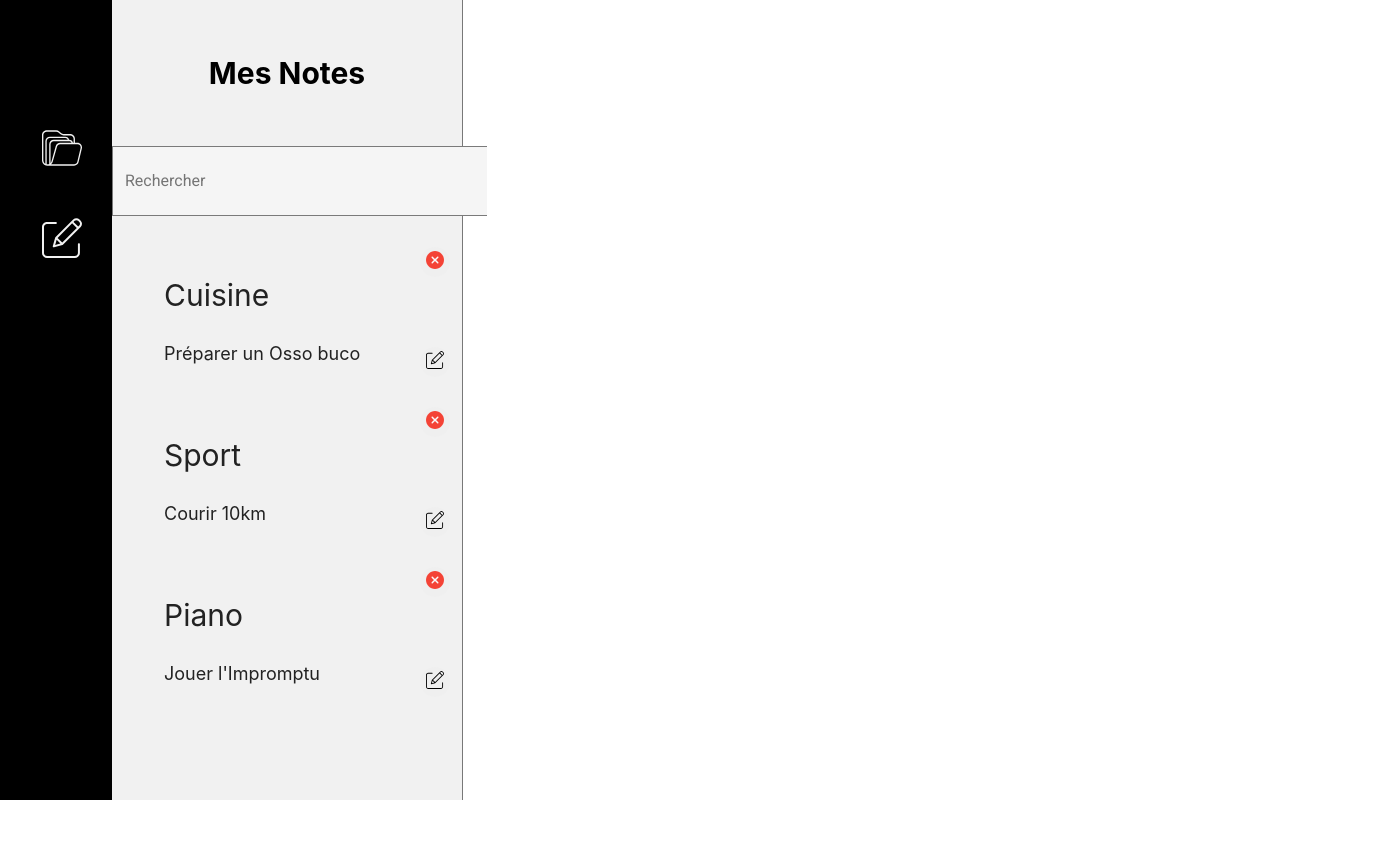
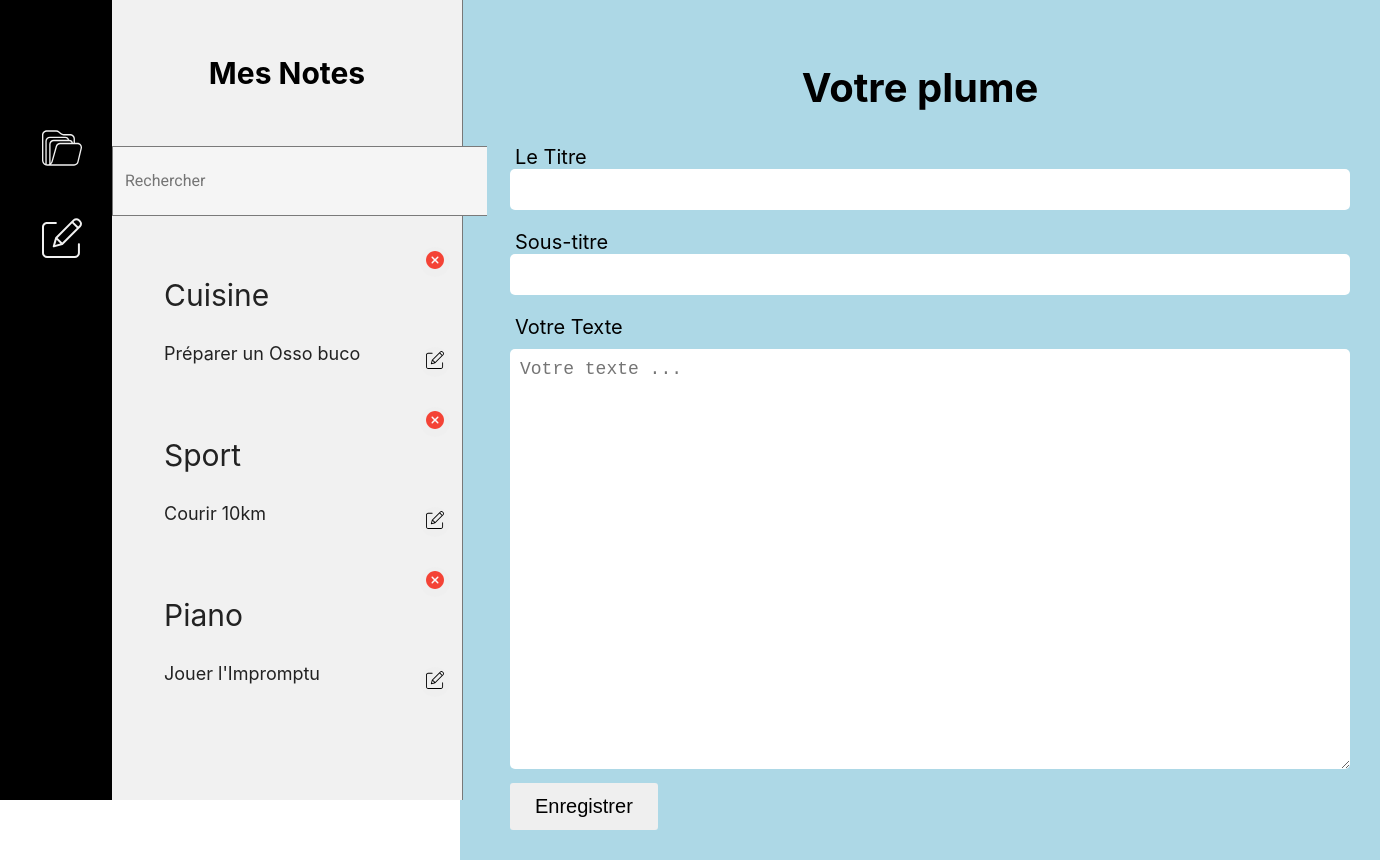
Before and after one commit to H4ltor/react-project, a React (Create React App) app: page /edit in a window 1280 px wide. Shown: the whole page, 1380 px wide, since content can reach past the window. Before the commit the page ends 800 px from the top, so only its background shows below. Built offline with nearby package versions, Linux system fonts and the light colour scheme.

Commit message:
feat: Main area form

```diff
--- a/src/App.js
+++ b/src/App.js
@@ -1,17 +1,22 @@
-import logo from './logo.svg';
 import React from "react";
 import Sidebar from './Components/Sidebar/Sidebar'
-import {BrowserRouter as Router, Switch, Route, Link} from 'react-router-dom'
-import './App.css';
+import MainArea from './Components/MainArea/MainArea'
+// import ListNotes from './Components/ListNotes/ListNotes'
+import {BrowserRouter as Router, Routes, Route, Link} from 'react-router-dom'
+// import DisplayNote from './Components/DisplayNote/DisplayNote'
 
 function App() {
-  return (
-    <Router>
-        <Sidebar />
+    return (
+        <Router>
+            <Sidebar />
 
-
-    </Router>
-  );
+            <Routes>
+                {/*<Route path="/" exact component={ListNotes} />*/}
+                <Route path="/edit" exact element={<MainArea/>} />
+                {/*<Route path="/displayNote/:id" exact component={DisplayNote} />*/}
+            </Routes>
+        </Router>
+    );
 }
 
 export default App;
--- /dev/null
+++ b/src/Components/MainArea/MainArea.css
@@ -0,0 +1,66 @@
+.container-content {
+    min-height: 100vh;
+    background: lightblue;
+    padding: 30px 50px;
+    position: absolute;
+    z-index: -1;
+    width: calc(100% - 460px);
+    margin-left: 460px;
+
+}
+.container-content h2 {
+    text-align: center;
+    font-size: 40px;
+}
+.container-content label, .container-content input {
+    display: block;
+}
+.container-content label {
+    font-size: 20px;
+    margin: 20px 0 0 5px;
+}
+
+.container-content input {
+    width: 100%;
+    padding: 10px;
+    border-radius: 5px;
+    border: none;
+    font-size: 18px;
+}
+
+
+.container-content textarea {
+    margin-top: 10px;
+    width: 100%;
+    min-height: 400px;
+    border-radius: 5px;
+    border: none;
+    padding: 10px;
+    font-size: 18px;
+}
+
+.container-content button {
+    padding: 12px 25px;
+    margin-top: 10px;
+    border: none;
+    border-radius: 3px;
+    font-size: 20px;
+    cursor: pointer;
+    display: block;
+}
+
+@media screen and (max-width: 900px){
+    .container-content {
+        width:100%;
+        margin-left: 0px;
+    }
+    .container-content h2 {
+        font-size: 27px;
+    }
+    .container-content button {
+
+        display: block;
+        margin: 20px auto;
+    }
+
+}
--- /dev/null
+++ b/src/Components/MainArea/MainArea.js
@@ -0,0 +1,130 @@
+import React, {useState, useEffect} from "react";
+import "./MainArea.css";
+import {useDispatch, useSelector} from "react-redux";
+import {v4 as uuiv4} from "uuid";
+//PAGE HOME
+export default function MainArea() {
+    //premiere etape ajout 2.
+    const [inpInfo, setInpInfo] = useState({
+        title: "",
+        subtitle: "",
+        body: "",
+    });
+    //modifier 4.
+    const [inpModify, setInpModify] = useState({
+        title: "",
+        subtitle: "",
+        body: "",
+    });
+
+    const selected = useSelector((state) => state.selectedReducer.selectedNote);
+
+    useEffect(() => {
+        setInpModify(selected)
+    }, [selected])
+
+    const dispatch = useDispatch();
+
+    const [validation, setValidation] = useState(true);
+
+
+    //mettre a jour automatiquement les champs d'une notes
+    const updateInputs = (e) => {
+        //je recupere l'id="" d'un <input>
+        const actualInp = e.target.getAttribute("id");
+        if (selected.toggle) {
+            // étape modification
+            const newObjState = {...inpModify, [actualInp]: e.target.value};
+            setInpModify(newObjState);
+        } else if (selected.toggle === false) {
+            //premiere étape ajout
+            const newObjState = {...inpInfo, [actualInp]: e.target.value};
+            setInpInfo(newObjState);
+        }
+    };
+
+    const handleForm = (e) => {
+        e.preventDefault();
+
+        if (selected.toggle) {
+            // Vérifier si le titre est vide
+            if (selected.title.length < 1) {
+                setValidation(false)
+                return;
+            }
+            // étape modification
+            setValidation(true);
+
+            dispatch({
+                type: "UPDATENOTE",
+                payload: inpModify
+            })
+            dispatch({
+                type: "RESETNOTE"
+            })
+            setInpModify({
+                title: "",
+                subtitle: "",
+                body: ""
+            })
+        } else if (selected.toggle === false) {
+            //premiere étape ajout
+            if (inpInfo.title.length < 1) {
+                setValidation(false);
+                return;
+            }
+
+            setValidation(true);
+
+            dispatch({
+                type: "ADDNOTE",
+                payload: {
+                    ...inpInfo,
+                    id: uuiv4(),
+                },
+            });
+            //à la validation je supprime les infos affiché dans le form
+            setInpInfo({
+                title: "",
+                subtitle: "",
+                body: "",
+            });
+        }
+    };
+    return (
+        <div className="container-content">
+            <h2>Votre plume</h2>
+
+            <form onSubmit={handleForm}>
+                <label htmlFor="title">Le Titre</label>
+                <input
+                    value={inpModify.toggle ? inpModify.title : inpInfo.title}
+                    onChange={updateInputs}
+                    type="text"
+                    id="title"
+                />
+                {!validation && (
+                    <span className="info-validation">Veuillez renseigner un titre.</span>
+                )}
+
+                <label htmlFor="subtitle">Sous-titre</label>
+                <input
+                    value={inpModify.toggle ? inpModify.subtitle : inpInfo.subtitle}
+                    onChange={updateInputs}
+                    type="text"
+                    id="subtitle"
+                />
+
+                <label htmlFor="body">Votre Texte</label>
+                <textarea
+                    value={inpModify.toggle ? inpModify.body : inpInfo.body}
+                    onChange={updateInputs}
+                    id="body"
+                    placeholder="Votre texte ..."
+                ></textarea>
+
+                <button>Enregistrer</button>
+            </form>
+        </div>
+    );
+}
```
Also changed, not shown: 1 other file (tests, documents, lock files or other folders).
